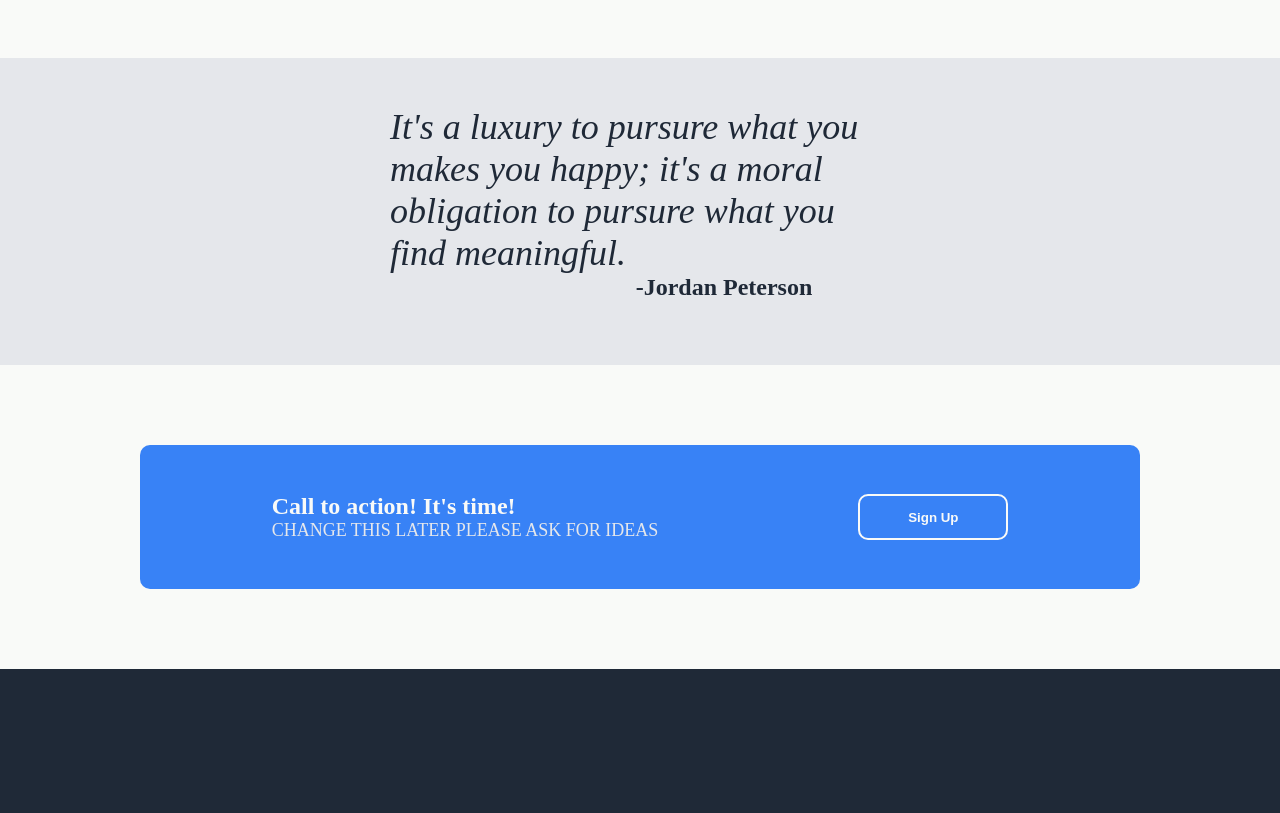
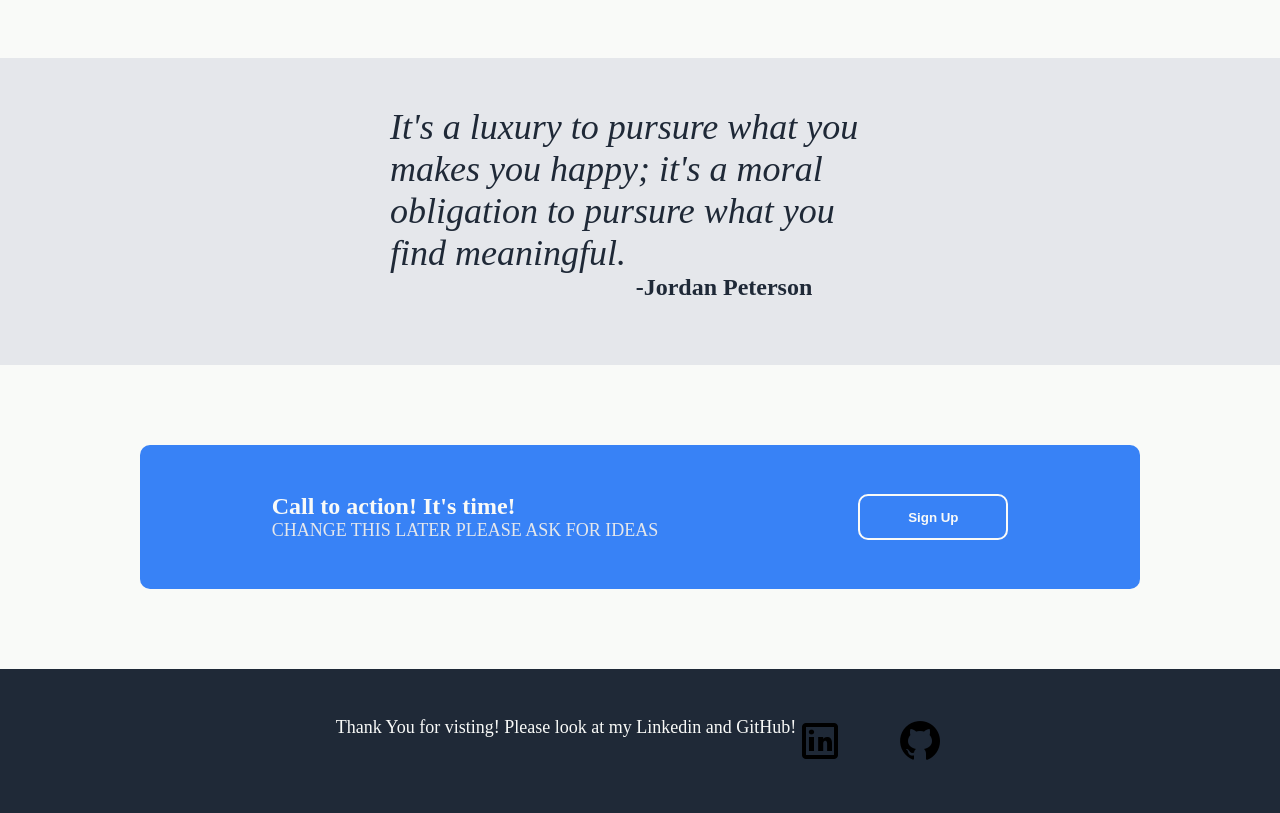
Before and after one commit to lamarr-smith17/landing-page, a plain HTML site: page index.html in a window 1280 px wide. Shown: the part 870-1683 px from the top of the page. Before the commit the page ends 1539 px from the top, so only its background shows below. Drawn offline with Linux system fonts and the light colour scheme.

Commit message:
Footer almost done

```diff
--- a/index.html
+++ b/index.html
@@ -100,5 +100,14 @@
         </div>
     </div>
 
+    <footer class="container-five">
+        <p class="footer-text">Thank You for visting! Please look at my Linkedin and GitHub!</p>
+        <div class="cfive-inside">
+            <img class="social-links" src="./imgs/icons8-linkedin-48.png" alt="LinkedIN Logo">
+            <img class="social-links" src="./imgs/icons8-github-48.png" alt="GitHub Logo">
+        </div>
+
+    </footer>
+
 </body>
 </html>
--- a/styles.css
+++ b/styles.css
@@ -200,3 +200,20 @@ li a {
     font-weight: bolder;
     width: 150px;
 }
+
+/* Footer Styles */
+footer{
+    display: flex;
+    align-content: center;
+    justify-content: center;
+    text-align: center;
+    padding: 3em 0 3em 0;
+}
+.cfive-inside {
+    display: flex;
+    gap: 52px;
+}
+.footer-text {
+    color: #F9FAF8;
+    font-size: 18px;
+}
```
Also changed, not shown: imgs/icons8-github-100.png (added), imgs/icons8-github-48.png (added), imgs/icons8-github-96.png (added), imgs/icons8-linkedin-100.png (added), imgs/icons8-linkedin-24.png (added), imgs/icons8-linkedin-48.png (added), imgs/icons8-linkedin-96.png (added).
